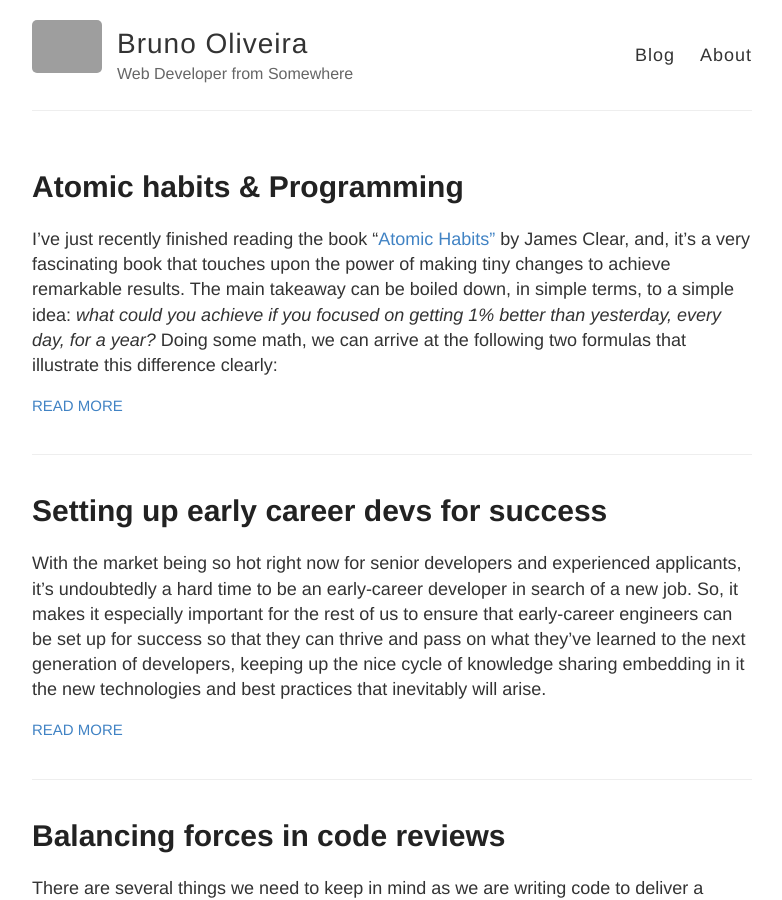
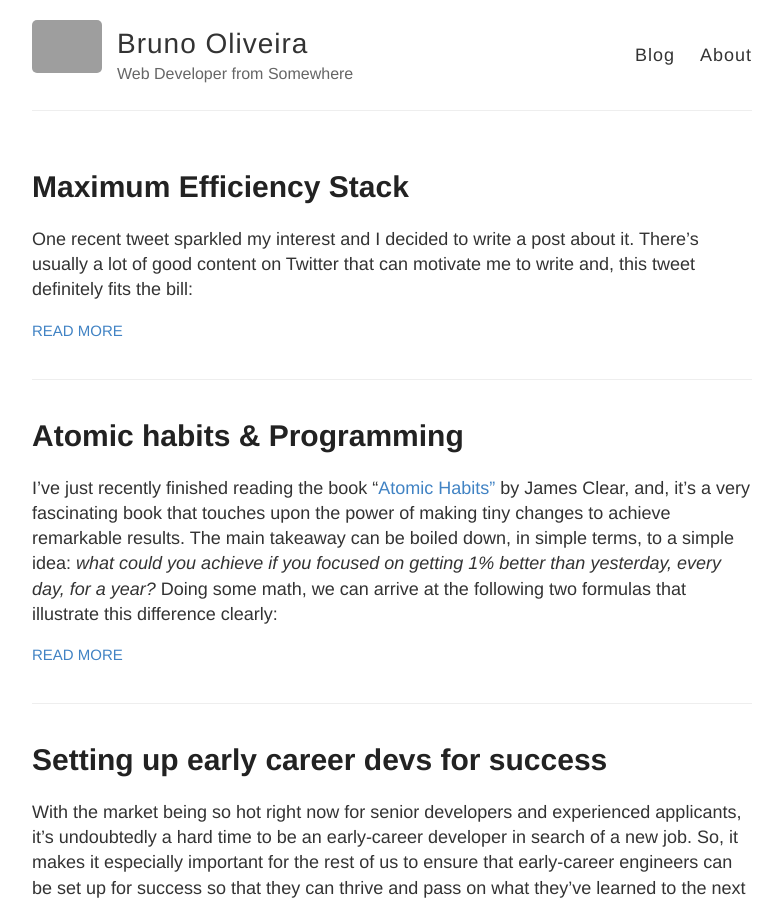
Before and after one commit to bruno-oliveira/techblog, a Jekyll site: the page built from index.html, in a window 1280 px wide and 900 px high. Shown: the whole window, without its empty margins (248-1030 px from the left). Built offline with Jekyll 4.4.1, drawn with Linux system fonts in a browser that asks for light colours; part of the change alters nothing that is shown; grey boxes are pictures that could not be loaded.

Commit message:
Update 2022-01-22-Maximum-Efficiency-Stack.md

```diff
--- a/_posts/2022-01-22-Maximum-Efficiency-Stack.md
+++ b/_posts/2022-01-22-Maximum-Efficiency-Stack.md
@@ -1,7 +1,7 @@
 ---
 layout: post
 title: Maximum Efficiency Stack
-published: false
+published: true
 ---
 
 One recent tweet sparkled my interest and I decided to write a post about it. There's usually a lot of good content on Twitter that can motivate me to write and, this tweet definitely fits the bill:
@@ -20,4 +20,41 @@ Knowledge use and applicability is directly proportional to the depth and time i
 
 Part of the reason why this happens is that knowledge usage is cumulative over time, as we can observe in the chart below:
 
- ![tweet_stack.jpg]({{site.baseurl}}/images/tweet_stack.jpg)
+ ![lindy.jfif]({{site.baseurl}}/images/lindy.jfif)
+
+Essentially, this means two things:
+
+- it takes time until knowledge gained _in the past_ will allow you to leverage your current knowledge usage to its' maximum potential;
+- the longer you stick with the same stack, your _maximum efficiency stack_, then the more ways in which you will manage to leverage the knowledge you gained;
+
+When these two things are looked at from the perspective of the versatility and usefulness of the knowledge you are applying and gaining, the benefits of sticking to a single stack and going really deep into it become more apparent: it's only after a lot of exposure to the same concepts and tech stack that you start realizing what you can achieve with it that you couldn't have thought possible when you had just started out learning it.
+
+In fact, just as you can see in the chart above, there is a certain time threshold after which your foundational knowledge starts to compound on top of all the things which you have sticked long enough with and as a result you start to expand your range of applicability within the knowledge you have in ways that you couldn't do if you had kept jumping from new technology to new technology.
+
+The longer you stick with a certain stack, the more your knowledge will expand in depth: you will start to make more connections for example between a certain framework and the language you are using it with: you will understand how the basic building blocks of the language can be combined in ways that give birth to the huge underlying framework you are leveraging to write software.
+
+### Jumping on the bandwagon is an antipattern
+
+The other important aspect worth mentioning related to the point above is that it is an antipattern trying to jump on the bandwagon for the most recent thing instead of sticking with the true and tried older tech stacks that still work perfectly.
+
+New technology usually stems from a specific environment where it was created to solve a very particular problem that a particular company of a certain size and scale faced, and, once the technology is deemed applicable at a broader context, it's usually open-sourced and there's a period of adoption and engagement from many companies with the technology a bit like an S-curve: adoption starts slowly, then the early adopters really expand the knowledge about it and the adoption grows fast over a very short period of time and then, as time passes, it tends to stabilize again as the companies who are more risk-averse will finally embrace it and adopt it last after all (or most of) the quirks have been ironed out by the mass adoption driven by the early adopters.
+
+However, in many cases, certain tech stacks work just fine and many companies simply don't need to adopt any new technology to keep their business and development teams nimble and malleable to change. Adopting a new technology completely when coming from a different stack is actually a mistake in the sense that it can be seen as trying to fit a shape in the wrong peg: technology adoption should always be driven by true enablers to the current processes within your team and company and not because "everybody else" is doing it.
+
+If you focus on your teams' needs, enabling your developers to do the right thing, focus on shipping on time and meeting your customer's needs, then the technology choices will become obvious and not the other way around.
+
+### An example of a Maximum Efficiency Stack
+
+For myself, simply focusing on backend development, my maximum efficiency stack is probably common to many other devs out there:
+
+- Java + Springboot + Hibernate: this is the backbone of back-end development for me and it's what I've used so far throughout my career and it has served me very well. The statically typed aspect combined with the verbosity and ease of writing and reading code written in it largely amplify my capabilities as a developer;
+- IntelliJ as IDE: essentially, any IDE that will seamlessly integrate with the above stack would be a huge plus for me, and, currently that is IntelliJ;
+- Docker: Docker has become popular for local setups and development, especially when used in combination with several libraries such as Testcontainers to allow me to write integration tests that can use services, databases, and anything else I can think of all abstracted on top of a container which is very powerful to increase the resilience and confidence of local testing;
+
+I think when combining these three different building blocks together with Gitlab for example and CI/CD, this is the stack that I can confidently return back to time and again and knowing that with some minimal effort I can deliver the most value through my work.
+
+Obviously, different people will rely on different stacks and have different experiences, but, this is an example of mine.
+
+### Conclusion
+
+It's important to stay up-to-date with the recent developments in the software industry and to apply critical judgement to know when something needs to be adopted, can be researched, can improve yours and your team performance or is simply generating hype without adding a lot of value. However, as times change and new things come and go, it's also very valuable to know that you have a certain stack that you can always return back to to make things flow well for you or your team and ensure that there's a stable ground to firmly explore uncharted territory from. So, explore, experiment, try things out, but, more importantly, _find your maximal efficiency stack_ and stick with it and you will reap huge benefits.
```
